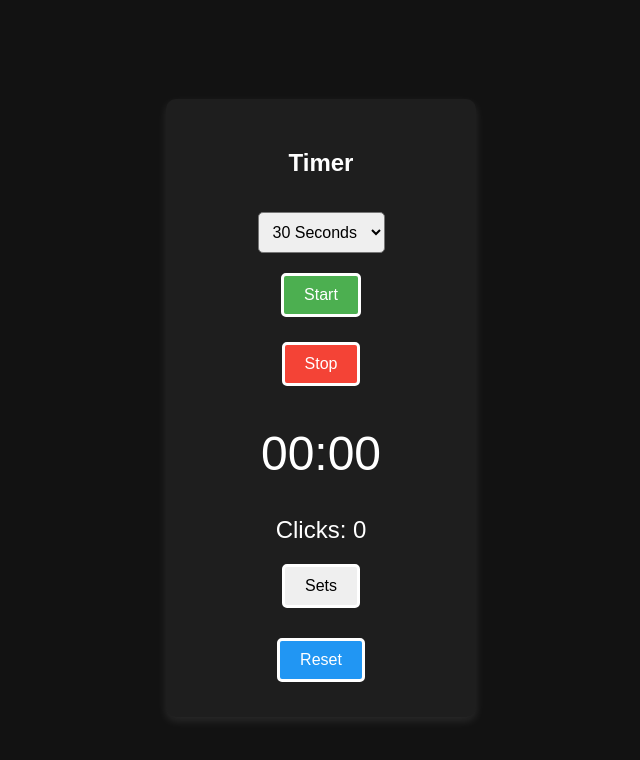
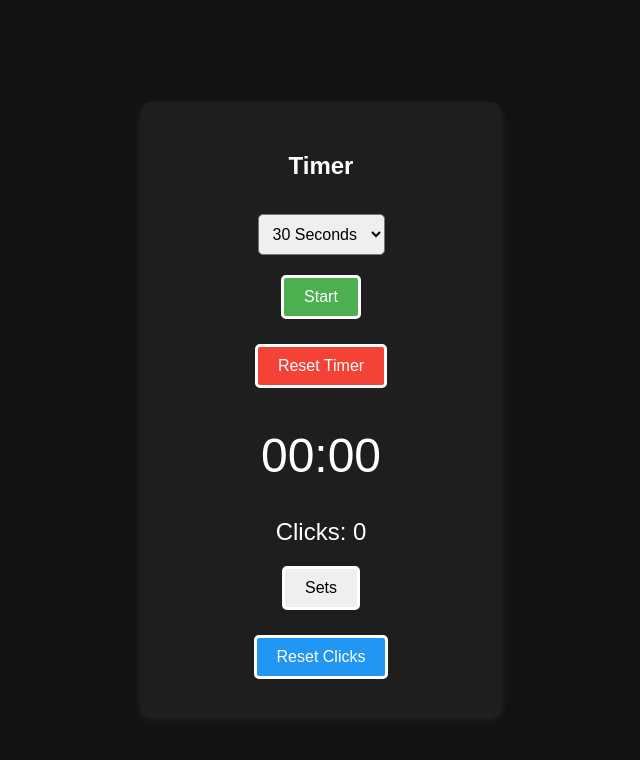
Before and after one commit to Sudhir678/workout-timer, a plain HTML site: page index.html in a window 1280 px wide. Shown: the whole page, without its empty margins (319-959 px from the left). Drawn offline with Linux system fonts and the light colour scheme.

Commit message:
Update index.html

```diff
--- a/index.html
+++ b/index.html
@@ -26,7 +26,7 @@
             flex-direction: column;
             align-items: center;
             gap: 15px;
-            width: 250px;
+            width: 300px;
         }
         #timer-display {
             font-size: 3rem;
@@ -42,8 +42,8 @@
             border: 3px solid white;
         }
         #start { background: #4caf50; color: white; }
-        #stop { background: #f44336; color: white; }
-        #reset { background: #2196f3; color: white; margin-top: 10px; }
+        #reset-timer { background: #f44336; color: white; }
+        #reset-clicks { background: #2196f3; color: white; }
         #click-counter {
             font-size: 1.5rem;
         }
@@ -63,11 +63,11 @@
             <option value="120">2 Minutes</option>
         </select>
         <button id="start">Start</button>
-        <button id="stop">Stop</button>
+        <button id="reset-timer">Reset Timer</button>
         <div id="timer-display">00:00</div>
         <div id="click-counter">Clicks: 0</div>
         <button id="click-btn">Sets</button>
-        <button id="reset">Reset</button>
+        <button id="reset-clicks">Reset Clicks</button>
     </div>
     <audio id="beep" src="beep.mp3"></audio>
 
@@ -86,13 +86,12 @@
             }
         });
 
-        document.getElementById("stop").addEventListener("click", function() {
+        document.getElementById("reset-timer").addEventListener("click", function() {
             clearInterval(timer);
+            display.textContent = "00:00";
         });
 
-        document.getElementById("reset").addEventListener("click", function() {
-            clearInterval(timer);
-            display.textContent = "00:00";
+        document.getElementById("reset-clicks").addEventListener("click", function() {
             clickCount = 0;
             document.getElementById("click-counter").textContent = "Clicks: 0";
         });
@@ -105,7 +104,7 @@
         function updateTimer() {
             if (timeLeft <= 0) {
                 clearInterval(timer);
-                beep.play();
+                beep.play().catch(error => console.log("Playback error: ", error));
                 return;
             }
             timeLeft--;
```
